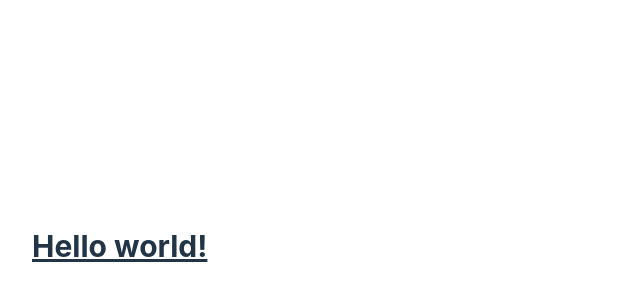
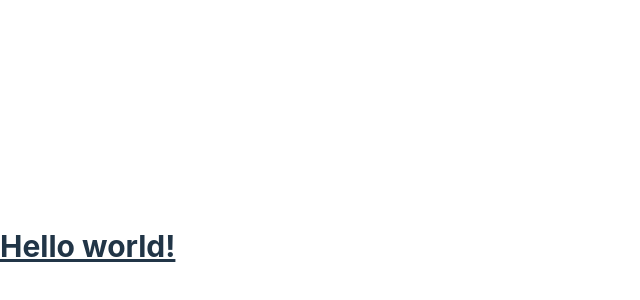
Before and after one commit to wahinyak/bethelweb, a React (Vite) app in the folder client/: page / in a window 1280 px wide. Shown: the part 154-454 px from the top of the page, without its empty margins (0-640 px from the left). Built offline with nearby package versions, Linux system fonts and the light colour scheme.

Commit message:
tailwindcss

```diff
--- a/client/src/App.jsx
+++ b/client/src/App.jsx
@@ -3,7 +3,7 @@ import './App.css';
 
 
 function App() {
-return ( <div className="flex min-h-full flex-1 flex-col justify-center px-6 py-12 lg:px-8">
+return ( <div >
  <h1 className="text-3xl font-bold underline">
       Hello world!
     </h1>
```
